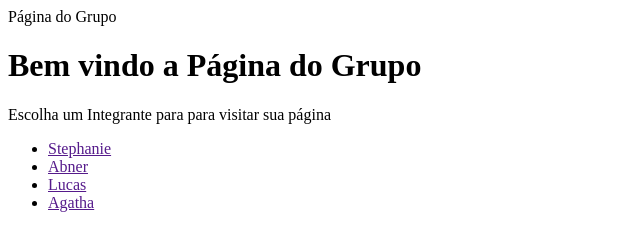
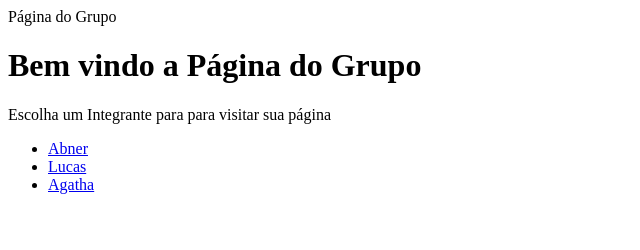
Before and after one commit to AbnerBispo/AtividadeHTML, a plain HTML site: page index.html in a window 1280 px wide. Shown: the whole page, without its empty margins (0-640 px from the left). Drawn offline with Linux system fonts and the light colour scheme.

Commit message:
Atualizando Página Index

```diff
--- a/index.html
+++ b/index.html
@@ -4,10 +4,9 @@
         <h1>Bem vindo a Página do Grupo</h1>
         <p>Escolha um Integrante para para visitar sua página</p>
             <ul>
-                <li><a href="">Stephanie</a></li>
-                <li><a href="">Abner</a></li>
-                <li><a href="">Lucas</a></li>
-                <li><a href="">Agatha</a></li>
+                <li><a href="paginaAbner.html">Abner</a></li>
+                <li><a href="paginalucas.html">Lucas</a></li>
+                <li><a href="paginaAgatha.html">Agatha</a></li>
             </ul>
     </body>
 </html>
```
